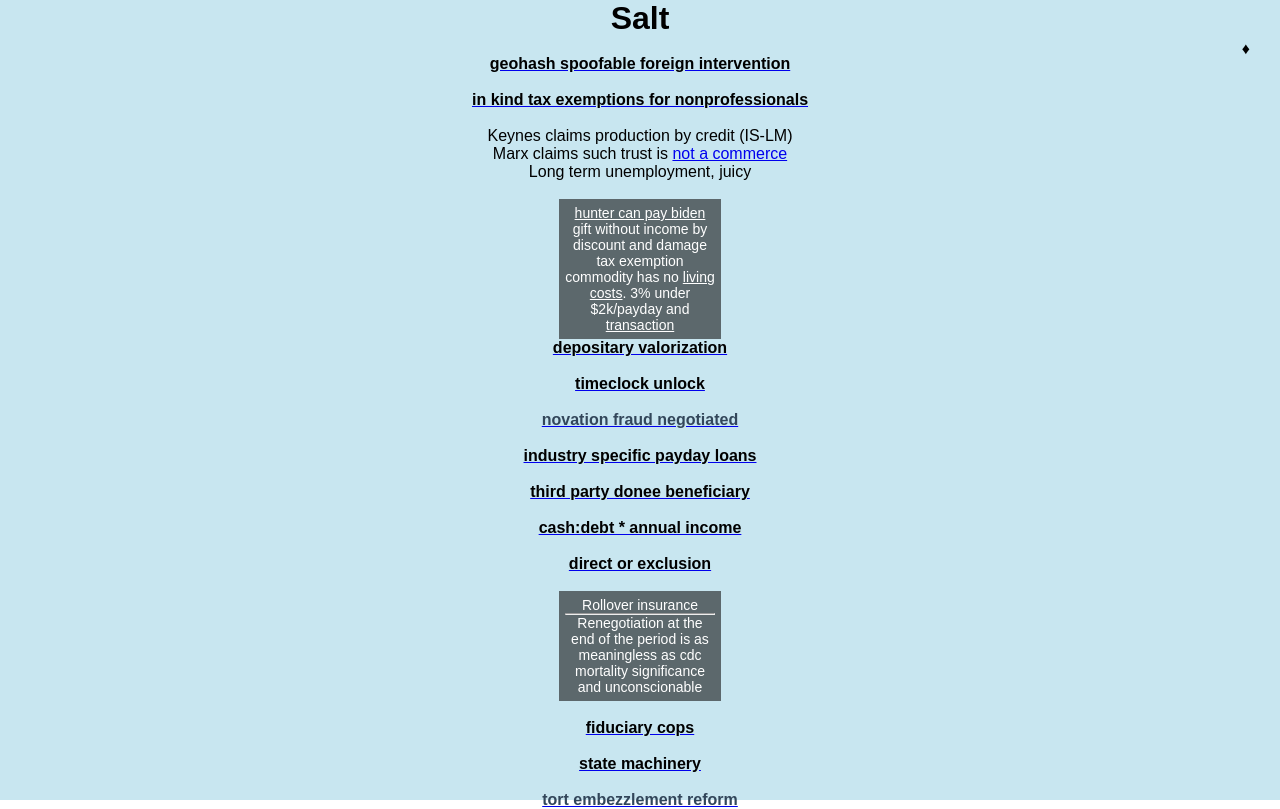
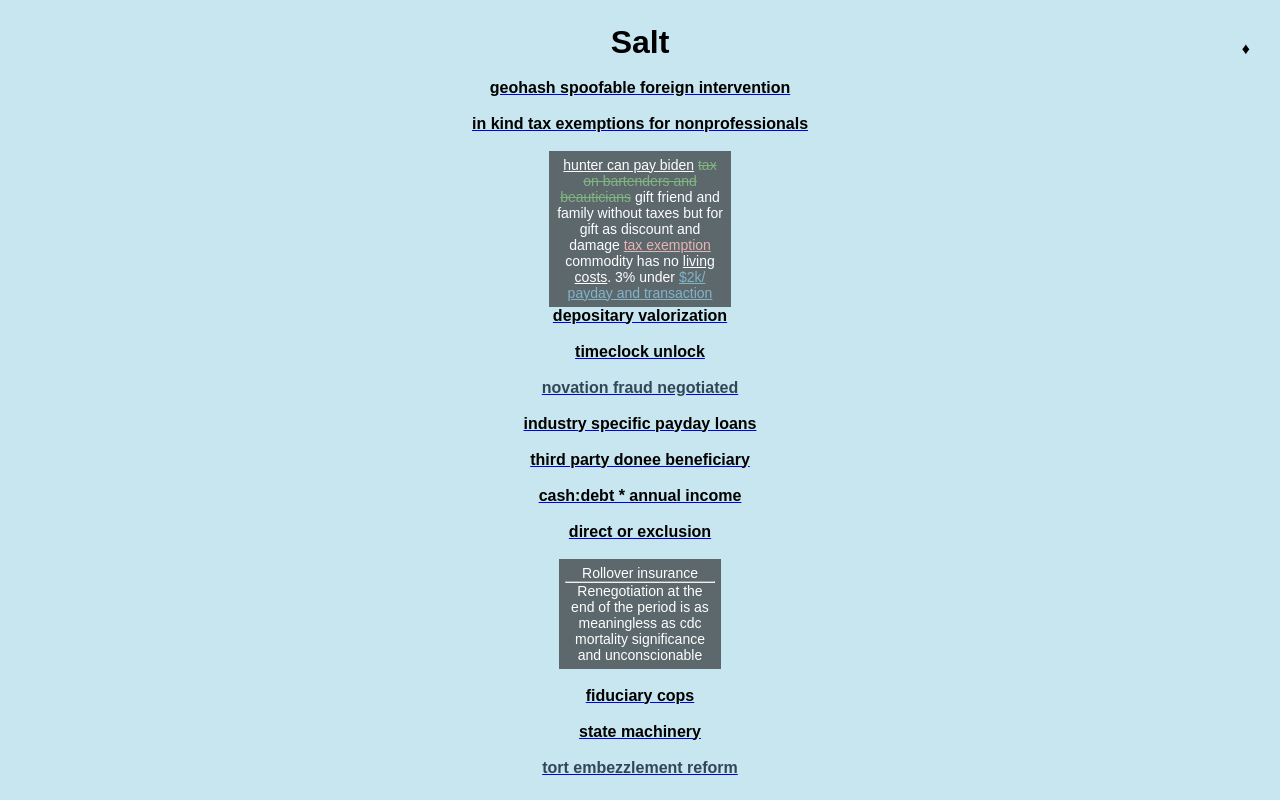
Before and after one commit to NickCarducci/sausage, a React (Create React App) app: page / in a window 1280 px wide. Built offline with nearby package versions, Linux system fonts and the light colour scheme.

Commit message:
Update SaltBank.js

```diff
--- a/src/SaltBank.js
+++ b/src/SaltBank.js
@@ -76,21 +76,10 @@ class SaltBank extends React.Component {
             <h4 {...setting(2)}>in kind tax exemptions for nonprofessionals</h4>
           </a>
           <br />
-          <span>
-            Keynes claims production by credit (IS-LM)
-            <br />
-            Marx claims such trust is{" "}
-            <a href="https://www.quora.com/unanswered/Is-the-Affordable-Care-Act-subsidy-spent-only-on-select-units">
-              not a commerce
-            </a>
-            <br />
-            Long term unemployment, juicy
-          </span>
-          <br />
           <div
             style={{
               width: "min-content",
-              minWidth: "150px",
+              minWidth: "170px",
               color: "white",
               backgroundColor: "rgba(20,20,20,.6)",
               fontSize: "14px",
@@ -103,7 +92,24 @@ class SaltBank extends React.Component {
             >
               hunter can pay biden
             </a>{" "}
-            gift without income by discount and damage tax exemption
+            <span
+              style={{
+                color: "rgb(130,180,130)",
+                textDecoration: "line-through"
+              }}
+            >
+              tax on bartenders and beauticians
+            </span>{" "}
+            gift friend and family without taxes but for gift as discount and
+            damage{" "}
+            <a
+              style={{
+                color: "rgb(230,180,180)"
+              }}
+              href="https://www.quora.com/unanswered/To-allow-gifts-to-be-tax-free-should-gifts-be-exclusively-without-discounted-sales"
+            >
+              tax exemption
+            </a>
             <br />
             commodity has no{" "}
             <a
@@ -112,12 +118,14 @@ class SaltBank extends React.Component {
             >
               living costs
             </a>
-            . 3% under $2k/payday and{" "}
+            . 3% under{" "}
             <a
-              style={{ color: "white" }}
+              style={{
+                color: "rgb(130,180,200)"
+              }}
               href="https://truncatedproductiontax.quora.com"
             >
-              transaction
+              $2k/ payday and transaction
             </a>
           </div>
           <a href="https://commie.dev">
```
